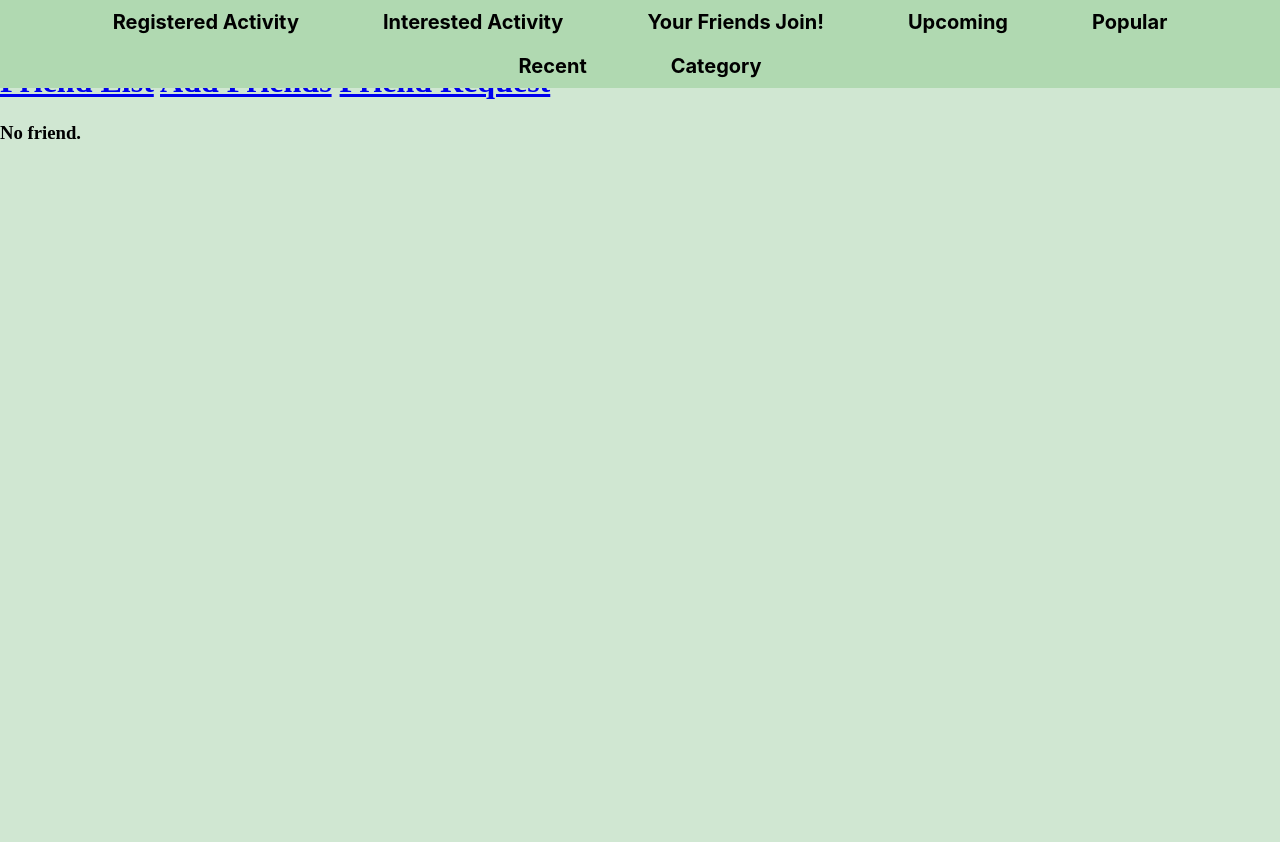
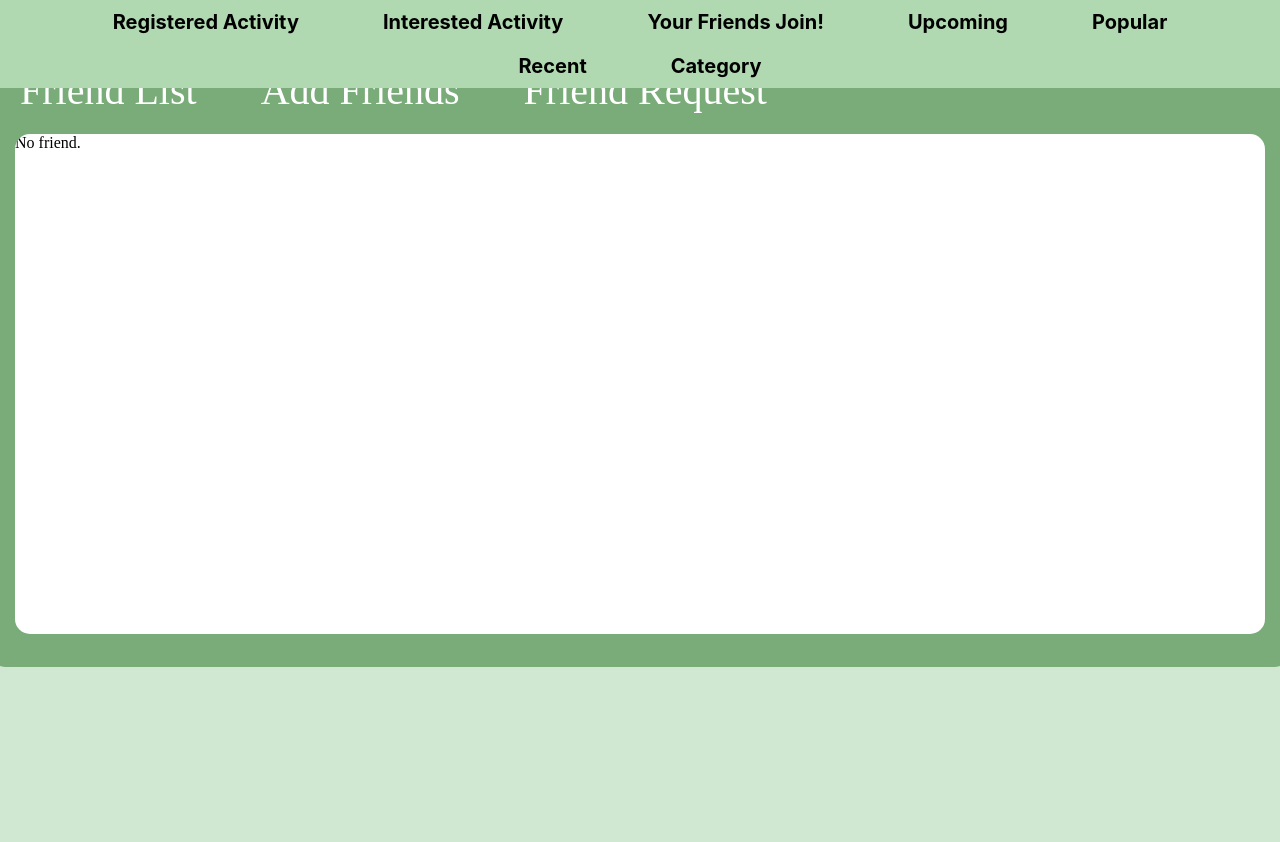
Before and after one commit to Nantawat6510545543/KU-ACTIVE, a Django app: page /action/friends/ in a window 1280 px wide. Shown: the part 86-928 px from the top of the page. Run offline with Django 4.2, Linux system fonts and the light colour scheme; the visitor is signed in with stand-in values (Sample User, id 1); data comes from the database, SQL or seed files in the repository; data that the repository does not hold is empty.

Commit message:
Implement friend page

```diff
--- a/action/static/action/friends.css
+++ b/action/static/action/friends.css
@@ -0,0 +1,63 @@
+.scroll-container {
+width: 300px; /* Set the width of the container */
+height: 200px; /* Set the height of the container */
+overflow: auto; /* Enable scrolling when content overflows */
+border: 1px solid #ccc; /* Optional: Add a border for styling */
+}
+
+.friend {
+    display: flex;
+    justify-content: center; /* Horizontal centering */
+    align-items: center;
+}
+
+.friend-menu {
+    position: fixed;
+    display: block;
+    background-color: #79AC78;
+    width: 1300px;
+    height: 600px;
+    border-radius: 15px;
+    margin-top: 650px;
+}
+
+.friend-nav-bar {
+    display: inline;
+    margin: 30px;
+}
+
+.friend-nav-bar a {
+    margin-top: 20px;
+    color: white;
+    font-size: 40px;
+    text-decoration: none;
+    padding-right: 60px;
+}
+
+.friend-nav-bar a:hover {
+    text-decoration: underline;
+    cursor: pointer;
+}
+
+.friend-list-box {
+    background-color: white;
+    width: 1250px;
+    height: 500px;
+    border-radius: 15px;
+    overflow: hidden;
+    overflow-y: scroll;
+    margin-left: 25px;
+    margin-top: 20px;
+}
+
+.each-friend {
+    background-color: orange;
+}
+
+.friend-name {
+    font-size: 20px;
+    color: white;
+    font-family: Inter;
+    font-weight: 700;
+    word-wrap: break-word;
+}
--- a/action/templates/action/friends.html
+++ b/action/templates/action/friends.html
@@ -2,23 +2,38 @@
 
 {% block content %}
 
-<h1>
+<div class="friend">
+<div class="friend-menu">
+    <div class="friend-nav-bar">
         <a href="{% url 'action:friends' %}">Friend List</a>
         <a href="{% url 'action:add_view' %}">Add Friends</a>
         <a href="{% url 'action:request_view' %}">Friend Request</a>
-</h1>
-
-<h3>
-
+    </div>
+    <div class="friend-list-box">
     {% for each_friend in user.friends %}
-    Friend: {{ each_friend }} <br>
+        <div class="each-friend">
+            <p class="friend-name">{{ each_friend }}</p>
             <form action="{% url 'action:remove_friend' friend_id=each_friend.id %}">
                 <button type="submit">Remove Friend</button>
             </form>
+        </div>
+        <div class="each-friend">
+            <p class="friend-name">{{ each_friend }}</p>
+            <form action="{% url 'action:remove_friend' friend_id=each_friend.id %}">
+                <button type="submit">Remove Friend</button>
+            </form>
+        </div>
+        <div class="each-friend">
+            <p class="friend-name">{{ each_friend }}</p>
+            <form action="{% url 'action:remove_friend' friend_id=each_friend.id %}">
+                <button type="submit">Remove Friend</button>
+            </form>
+        </div>
     {% empty %}
         No friend.
     {% endfor %}
-
-</h3>
+    </div>
+</div>
+</div>
 
 {% endblock %}
```
Also changed, not shown: action/templates/action/friends_add.html (+23 -8 lines), action/templates/action/friends_request.html (+13 -10 lines). Lines whose indentation alone changed are shown as unchanged.
